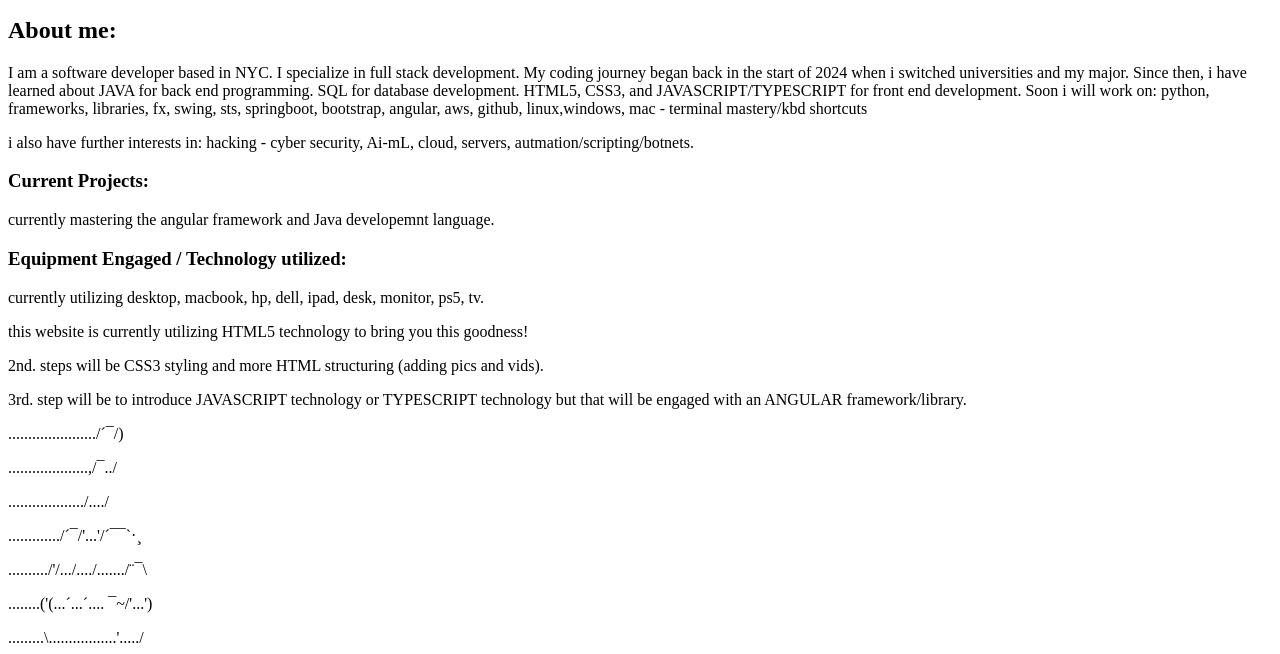
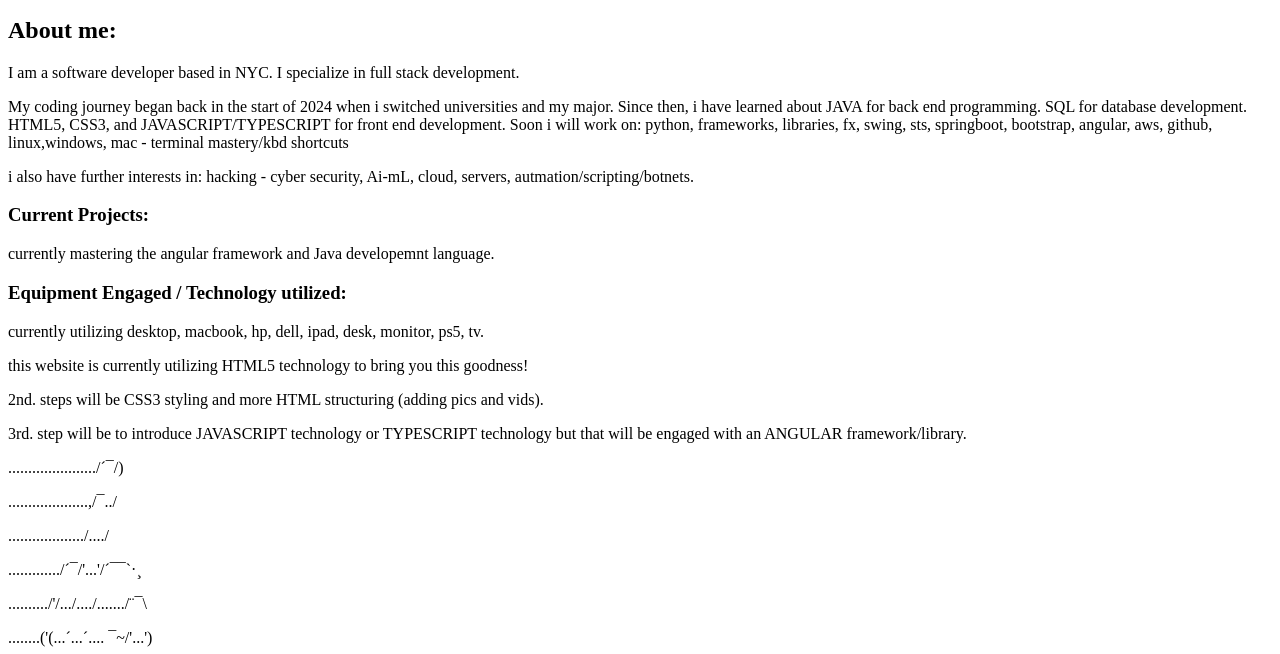
Before and after one commit to Dshami120/website, a plain HTML site: page index.html in a window 1280 px wide. Shown: the part 146-800 px from the top of the page. Drawn offline with Linux system fonts and the light colour scheme.

Commit message:
Add files via upload

```diff
--- a/index.html
+++ b/index.html
@@ -13,10 +13,13 @@
         <h2>About me:</h2>
         <p>
             I am a software developer based in NYC. I specialize in full stack development.
+        </p>
+        <p>
             My coding journey began back in the start of 2024 when i switched universities and my major.
             Since then, i have learned about JAVA for back end programming. SQL for database development.
             HTML5, CSS3, and JAVASCRIPT/TYPESCRIPT for front end development. Soon i will work on:
-             python, frameworks, libraries, fx, swing, sts, springboot, bootstrap, angular, aws, github, linux,windows, mac - terminal mastery/kbd shortcuts
+             python, frameworks, libraries, fx, swing, sts, springboot, bootstrap, angular, aws, github,
+              linux,windows, mac - terminal mastery/kbd shortcuts
         </p>
         <p>
             i also have further interests in: hacking - cyber security, Ai-mL, cloud, servers, autmation/scripting/botnets.
```
